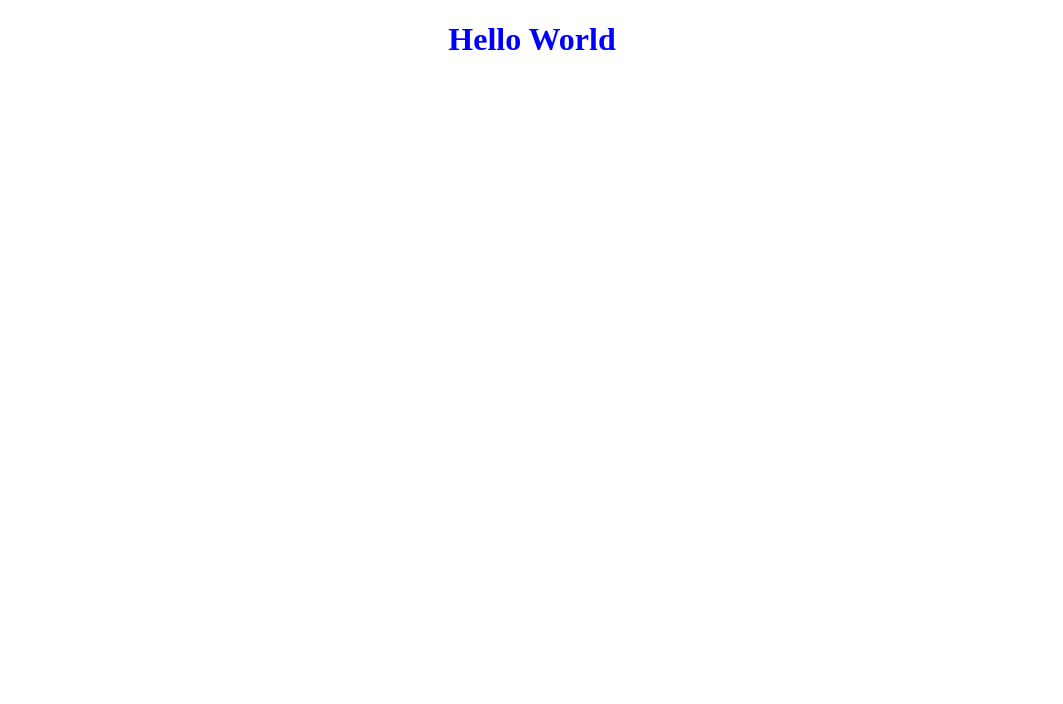
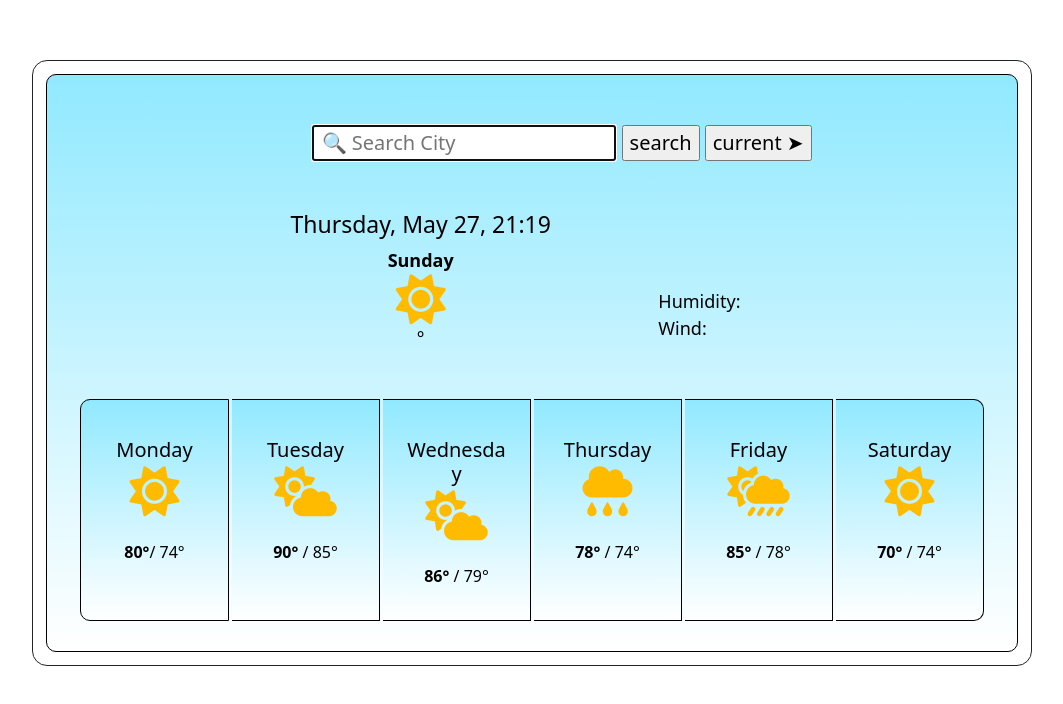
Before and after one commit to ChristineMLee/weather-app, a plain HTML site: page weather_app.html in a window 1280 px wide. Shown: the whole page, without its empty margins (108-1171 px from the left). Drawn offline with nearby package versions, Linux system fonts and the light colour scheme; no server answers.

Commit message:
created CSS & JS files

```diff
--- /dev/null
+++ b/index.js
@@ -0,0 +1,127 @@
+let currentTime = new Date();
+console.log(new Date());
+
+let days = [
+  "Sunday",
+  "Monday",
+  "Tuesday",
+  "Wednesday",
+  "Thursday",
+  "Friday",
+  "Saturday"
+];
+
+let months = [
+  "January",
+  "Feburary",
+  "March",
+  "April",
+  "May",
+  "June",
+  "July",
+  "August",
+  "September",
+  "October",
+  "November",
+  "December"
+];
+
+let currentDate = currentTime.getDate();
+let currentMonth = months[currentTime.getMonth()];
+let currentDay = days[currentTime.getDay()];
+let currentHour = currentTime.getHours();
+{
+  if (currentHour < 10) {
+    currentHour = `0${currentHour}`;
+  }
+}
+let currentMinutes = currentTime.getMinutes();
+{
+  if (currentMinutes < 10) {
+    currentMinutes = `0${currentMinutes}`;
+  }
+}
+
+let h2 = document.querySelector("h2");
+h2.innerHTML = `${currentDay}, ${currentMonth} ${currentDate},  ${currentHour}:${currentMinutes}`;
+
+
+
+//Homework Week 5//
+
+function showWeather(response) {
+  let temperature = Math.round(response.data.main.temp);
+  let humidity = response.data.main.humidity;
+  let wind = Math.round(response.data.wind.speed);
+  let description = response.data.weather[0].description;
+
+  let currentTemperature = document.querySelector("#current-temperature");
+  currentTemperature.innerHTML = `${temperature}°`;
+  let currentHumidity = document.querySelector("#current-humidity");
+  currentHumidity.innerHTML = `${humidity}%`;
+  let currentWind = document.querySelector("#current-wind");
+  currentWind.innerHTML = `${wind} mph`;
+  let currentDescription = document.querySelector("#current-description");
+  currentDescription.innerHTML = `${description}`;
+
+
+  let citiesInput = document.querySelector("#current-city");
+  citiesInput.innerHTML = response.data.name;
+
+  console.log(response);
+  console.log(response.data.main.temp);
+  console.log(response.data.main.humidity);
+  console.log(response.data.wind.speed);
+  console.log(response.data.weather[0].description);
+}
+
+function currrentCityLocation(city) {
+  let apiKey = "566f2fbb928b35d0ef94313252c6586b";
+  let units = "imperial";
+  let apiUrl = `https://api.openweathermap.org/data/2.5/weather?q=${city}&appid=${apiKey}&units=${units}`;
+  axios.get(apiUrl).then(showWeather);
+}
+
+
+
+function searchForm(event) {
+  event.preventDefault();
+
+  let searchInput = document.querySelector("#search-city-input");
+  let citiesInput = document.querySelector("#current-city");
+  citiesInput.innerHTML = searchInput.value;
+
+  currrentCityLocation(searchInput.value);
+}
+
+let form = document.querySelector("#search-form");
+form.addEventListener("submit", searchForm);
+
+
+
+function currentGeoLocation(postion) {
+  let lat = postion.coords.latitude;
+  let long = postion.coords.longitude;
+  let units = "imperial";
+  let apiKey = "566f2fbb928b35d0ef94313252c6586b";
+  let apiEndPoint = "https://api.openweathermap.org/data/2.5/weather";
+  let apiUrl = `${apiEndPoint}?lat=${lat}&lon=${long}&appid=${apiKey}&units=${units}`;
+
+  console.log(postion);
+  console.log(postion.coords.latitude);
+  console.log(postion.coords.longitude);
+  console.log(apiUrl);
+
+  axios.get(apiUrl).then(showWeather);
+}
+
+let geoLocationButton = document.querySelector("#geolocation-button");
+geoLocationButton.addEventListener("click", currentLocation);
+
+function currentLocation(event) {
+  event.preventDefault();
+  navigator.geolocation.getCurrentPosition(currentGeoLocation);
+}
+
+currrentCityLocation("Tampa");
+console.log("currentCityLocaion");
--- /dev/null
+++ b/styles.css
@@ -0,0 +1,142 @@
+.search {
+  position: relative;
+  top: 20px;
+  right: -30px;
+  margin-top: 30px;
+  margin-bottom: 10px;
+  display: block;
+  border-radius: 5px;
+}
+
+.today-forecast {
+  position: relative;
+  top: 110px;
+  right: -280px;
+  text-align: left;
+  font-size: 18px;
+  color: #000000;
+}
+
+.current-day {
+  position: relative;
+  top: 35px;
+  right: -220px;
+  text-align: center;
+  font-size: 18px;
+  margin-top: 25px;
+  margin-bottom: 25px;
+  color: #000000;
+}
+
+h1 {
+  font-size: 28px;
+}
+
+.local-date-time {
+  margin-bottom: -5px;
+}
+
+.card-group .weekday {
+  margin-top: 20px;
+  font-size: 20px;
+  text-align: center;
+}
+.card-group {
+  margin: 30px;
+  border: rgb(255, 255, 255);
+}
+.weekday {
+  font-size: 13px;
+  margin: 2px;
+  padding: 2px;
+  color: #000000;
+}
+
+.container {
+  text-align: center;
+  margin-top: 60px;
+  background: linear-gradient(#ffffff);
+  border: 1px solid;
+  border-radius: 15px;
+  box-shadow: 5px 5px 5px #ffffff;
+  max-width: 1000px;
+  padding: 10px;
+}
+.card {
+  color: #000000;
+  margin: 3px;
+  border: 1px solid;
+  border-radius: 10px;
+  background: linear-gradient(#91e9ff, #ffffff), rgb(255, 255, 255);
+}
+
+.date {
+  text-align: center;
+}
+
+.gif {
+  max-width: 70px;
+  display: block;
+  margin: 0 auto;
+  opacity: transparent;
+}
+
+.main-degree {
+  text-align: center;
+  margin-bottom: 30px;
+}
+
+.row .col {
+  margin-top: 30px;
+}
+
+.row {
+  text-align: center;
+  font-size: 20px;
+}
+.fa-sun {
+  font-size: 50px;
+  color: rgb(255, 187, 0);
+}
+.fa-cloud-sun {
+  font-size: 50px;
+  color: rgb(255, 187, 0);
+}
+.fa-cloud-rain {
+  font-size: 50px;
+  color: rgb(255, 187, 0);
+}
+.fa-cloud-sun-rain {
+  font-size: 50px;
+  color: rgb(255, 187, 0);
+}
+#cTemperatureButton {
+  border: none;
+  color: #001d9c;
+  background-color: transparent;
+  cursor: pointer;
+  transition: all 200ms ease;
+  font-size: 17px;
+}
+#fTemperatureButton {
+  border: none;
+  color: #001d9c;
+  background-color: transparent;
+  cursor: pointer;
+  transition: all 200ms ease;
+  font-size: 17px;
+}
+#temp {
+  font-size: 17px;
+}
+#city {
+  text-align: center;
+  font-size: 23px;
+}
+.local-day {
+  font-size: 18px;
+}
+h2 {
+  text-align: center;
+  font-size: 23px;
+}
--- a/weather_app.html
+++ b/weather_app.html
@@ -1,21 +1,137 @@
 <!DOCTYPE html>
 <html lang="en">
+
 <head>
     <meta charset="UTF-8">
     <meta http-equiv="X-UA-Compatible" content="IE=edge">
     <meta name="viewport" content="width=device-width, initial-scale=1.0">
+    <link href="https://cdn.jsdelivr.net/npm/bootstrap@5.0.0-beta3/dist/css/bootstrap.min.css" rel="stylesheet"
+        integrity="sha384-eOJMYsd53ii+scO/bJGFsiCZc+5NDVN2yr8+0RDqr0Ql0h+rP48ckxlpbzKgwra6" crossorigin="anonymous">
+    <link rel="preconnect" href="https://fonts.gstatic.com">
+    <script src="https://kit.fontawesome.com/813a4fb2ca.js" crossorigin="anonymous"></script>
+
+    <link href="https://fonts.googleapis.com/css2?family=Assistant:wght@200&display=swap" rel="stylesheet">
+    <link rel="stylesheet" href="styles.css">
+
+    <script src="https://unpkg.com/axios/dist/axios.min.js"></script>
+
     <title>Weather App</title>
 </head>
-<style>
-    h1 {
-        text-align: center;
-        color: blue;
-    }
-</style>
+
 <body>
-    <h1>Hello World</h1>
+    <div class="container">
+        <div class="card">
+            <div class="row">
+                <div class="search">
+                    <form id="search-form">
+                        <input type="search-city" placeholder=" 🔍 Search City " id="search-city-input" autofocus="on"
+                            autocomplete="off" />
+                        <input type="submit" value="search" id="search-city-button" />
+                        <input type="button" id="geolocation-button" value="current ➤" class="geolocation" />
+                    </form>
+                </div>
+            </div>
+
+            <div class="row">
+                <div class="col-sm-4">
+                    <div class="current-day">
+                        <h1 id="current-city"> </h1>
+                        <h2></h2>
+                        <span class="local-day"><strong>Sunday</strong></span>
+                        <br />
+                        <i class="fas fa-sun"></i>
+                        <br />
+                        <span id="current-temperature">°</span>
+                    </div>
+                </div>
+                <div class="col-sm-4">
+                    <div class="row">
+                        <div class="col-12 today-forecast">
+                            <span class="description" id="current-description"> </span>
+                            <br />
+                            Humidity: <span class="humidity" id="current-humidity"> </span>
+                            <br />
+                            Wind: <span class="wind" id="current-wind"> </span>
+
+                        </div>
+
+                    </div>
+                </div>
+            </div>
+
+            <br>
+
+            <div class="card-group">
+                <div class="card">
+                    <div class="card-body">
+                        <h2 class="weekday">Monday</h2>
+                        <i class="fas fa-sun"></i>
+                        <p class="weekday-degree">
+                            <br>
+                            <strong>80°</strong>/ 74°
+                        </p>
+                    </div>
+                </div>
+
+                <div class="card">
+                    <div class="card-body">
+                        <h2 class="weekday">Tuesday</h2>
+                        <i class="fas fa-cloud-sun"></i>
+                        <p class="weekday-degree">
+                            <br>
+                            <strong>90°</strong> / 85°
+                        </p>
+                    </div>
+                </div>
+
+                <div class="card">
+                    <div class="card-body">
+                        <h2 class="weekday">Wednesday</h2>
+                        <i class="fas fa-cloud-sun"></i>
+                        <p class="weekday-degree">
+                            <br>
+                            <strong>86°</strong> / 79°
+                        </p>
+                    </div>
+                </div>
+
+                <div class="card">
+                    <div class="card-body">
+                        <h2 class="weekday">Thursday</h2>
+                        <i class="fas fa-cloud-rain"></i>
+                        <p class="weekday-degree">
+                            <br>
+                            <strong>78°</strong> / 74°
+                        </p>
+                    </div>
+                </div>
+
+                <div class="card">
+                    <div class="card-body">
+                        <h2 class="weekday">Friday</h2>
+                        <i class="fas fa-cloud-sun-rain"></i>
+                        <p class="weekday-degree">
+                            <br>
+                            <strong>85°</strong> / 78°
+                        </p>
+                    </div>
+                </div>
+
+                <div class="card">
+                    <div class="card-body">
+                        <h2 class="weekday">Saturday</h2>
+                        <i class="fas fa-sun"></i>
+                        <p class="weekday-degree">
+                            <br>
+                            <strong>70°</strong> / 74°
+                        </p>
+                    </div>
+                </div>
+            </div>
+        </div>
+    </div>
+    </div>
 </body>
-<script>
+<script src=index.js></script>
 
-</script>
 </html>
```
